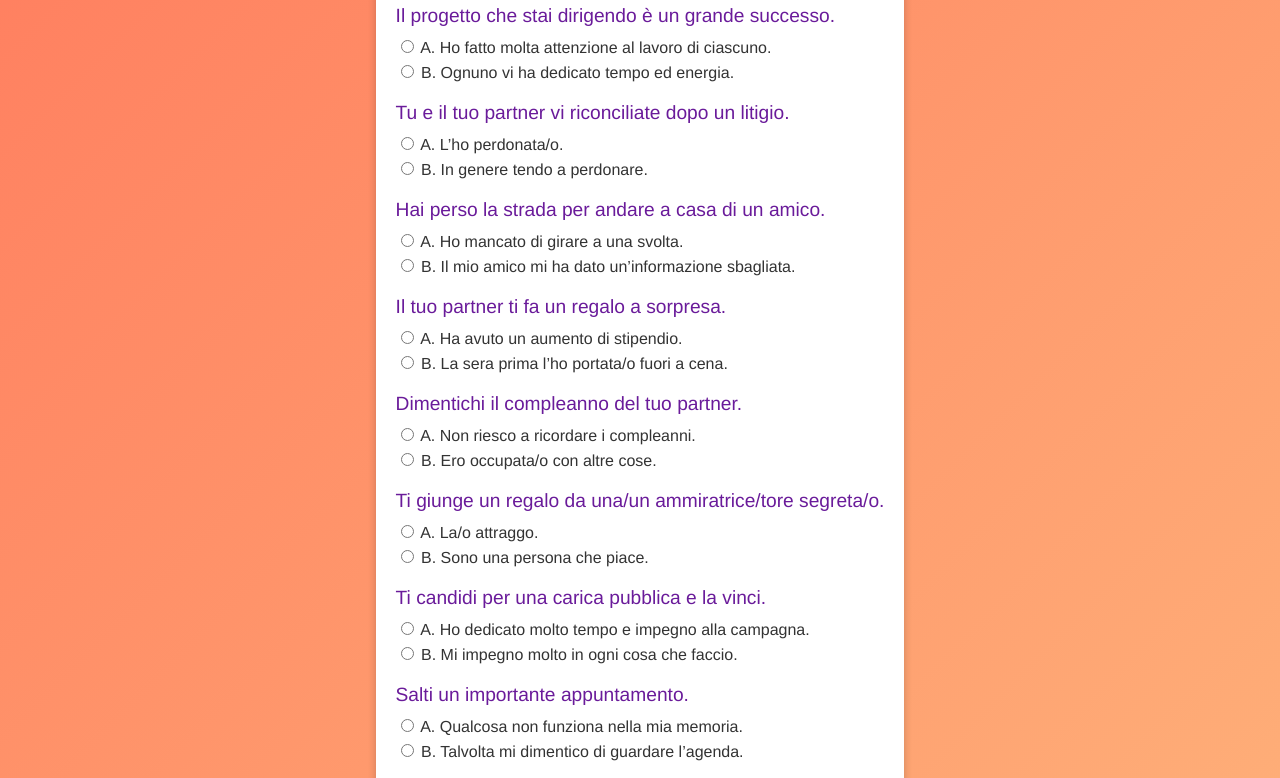
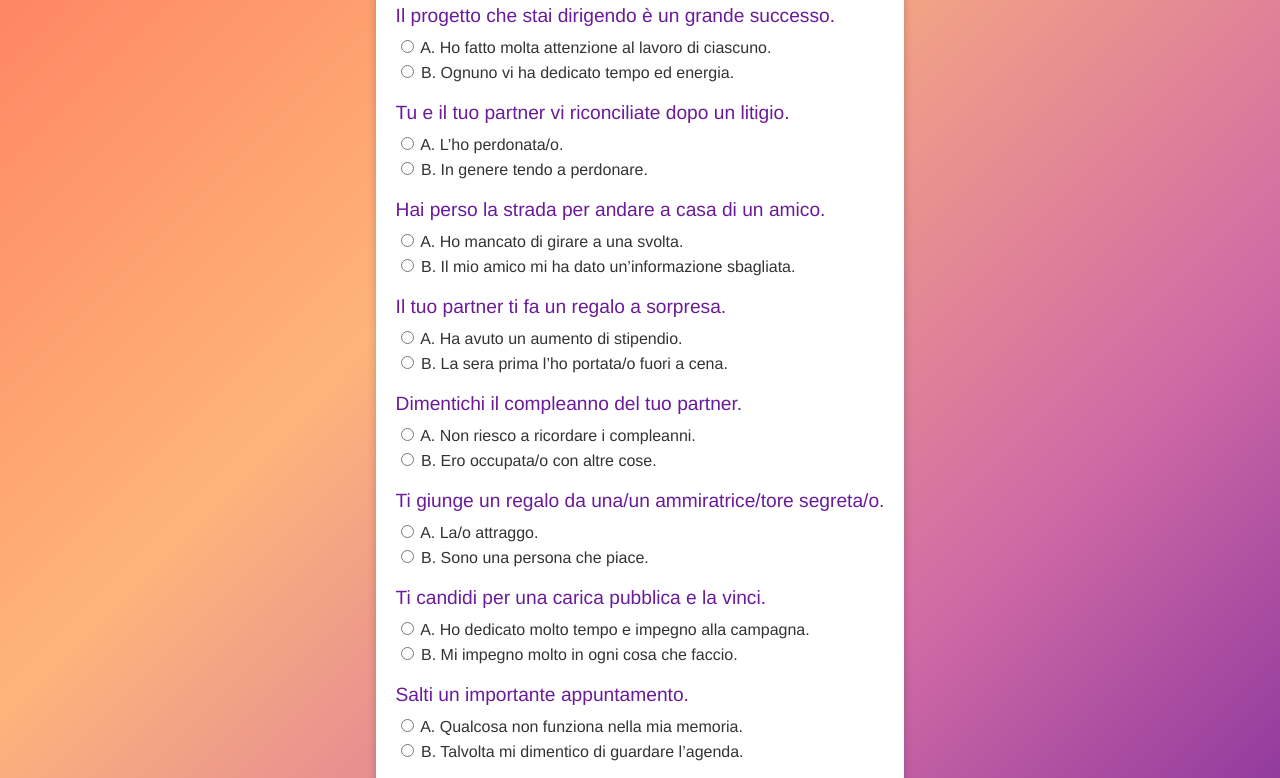
Before and after one commit to DanieleDDF/survey-stile-esplicativo, a plain HTML site: page index.html in a window 1280 px wide. Shown: the part 133-911 px from the top of the page. Drawn offline with Linux system fonts and the light colour scheme.

Commit message:
Update styles.css

```diff
--- a/styles.css
+++ b/styles.css
@@ -1,7 +1,7 @@
 
 body {
     font-family: 'Helvetica', sans-serif;
-    background: linear-gradient(135deg, #ff7e5f, #feb47b); /* Gradiente lineare basato sui colori dell'immagine */
+    background: linear-gradient(135deg, #ff7e5f, #feb47b, #d16ba5, #6a1b9a); /* Gradiente lineare dal arancione al viola */
     margin: 0;
     padding: 0;
     display: flex;
```
